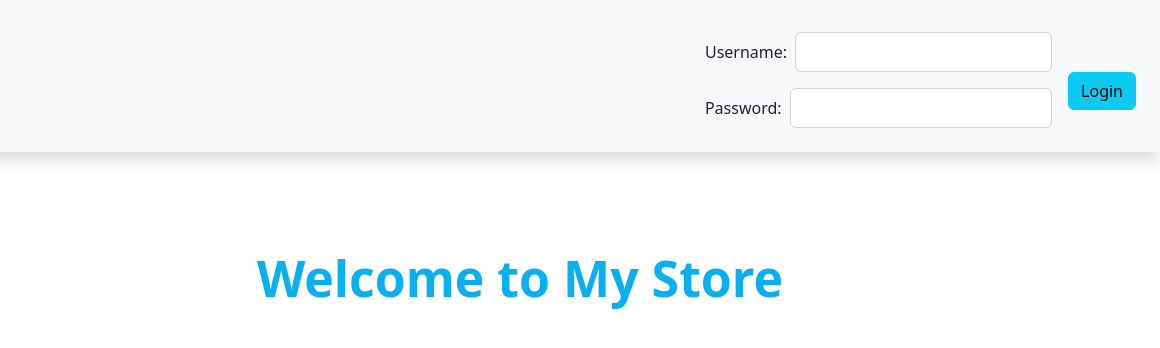
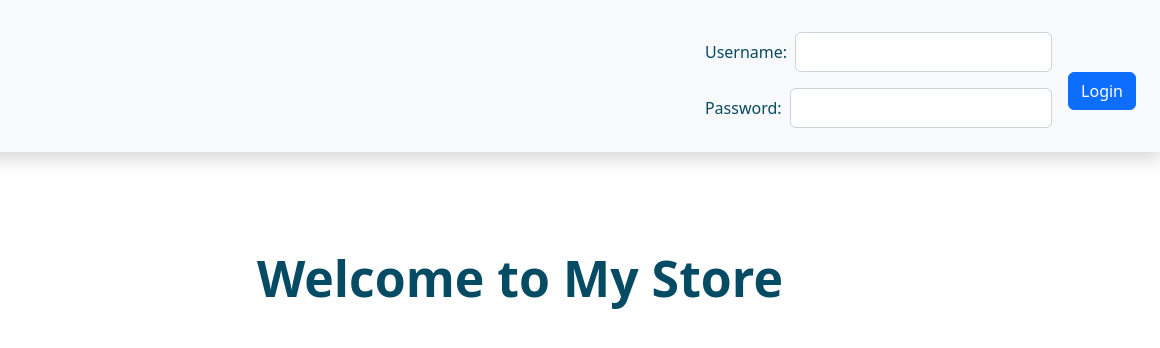
Before and after one commit to dannie88/wap-project, a website: page client/index.html in a window 1280 px wide. Shown: the full height of the page, 120-1280 px from the left. Drawn offline with nearby package versions, Linux system fonts and the light colour scheme; files whose address does not match are found by name.

Commit message:
changes to client

```diff
--- a/client/index.html
+++ b/client/index.html
@@ -18,17 +18,17 @@
                 <div class="d-flex">
                     <div class="flex-fill">
                         <div class="d-flex">
-                            <label class="py-3">Username: </label>
+                            <label class="py-3" style ="color: rgb(5, 75, 100);">Username: </label>
                             <input type="text" class="form-control m-2" id="username" />
                         </div>
                         <div class="d-flex">
-                            <label class="py-3">Password: </label>
+                            <label class="py-3" style="color: rgb(5, 75, 100);">Password: </label>
                             <input type="password" class="form-control m-2" id="password" />
 
                         </div>
                     </div>
                     <div class="p-2">
-                        <button type="button" class="btn btn-info" style="margin-top:40px" id="loginBtn">Login</button>
+                        <button type="button" class="btn btn-primary" style="margin-top:40px" id="loginBtn">Login</button>
                     </div>
                 </div>
 
@@ -36,7 +36,7 @@
         </div>
     </div>
     <div class="p-5 mt-5">
-        <h1 class="text-center fw-bold" style="font-size:50px; color: rgb(10, 175, 240);">Welcome to My Store</h1>
+        <h1 class="text-center fw-bold" style="font-size:50px; color: rgb(5, 75, 100);" >Welcome to My Store</h1>
     </div>
     <script src="https://cdn.jsdelivr.net/npm/bootstrap@5.2.3/dist/js/bootstrap.bundle.min.js"
         integrity="sha384-kenU1KFdBIe4zVF0s0G1M5b4hcpxyD9F7jL+jjXkk+Q2h455rYXK/7HAuoJl+0I4"
```
Also changed, not shown: client/products.html (+5 -5 lines), client/js/products.js (renamed from client/js/product.js).
